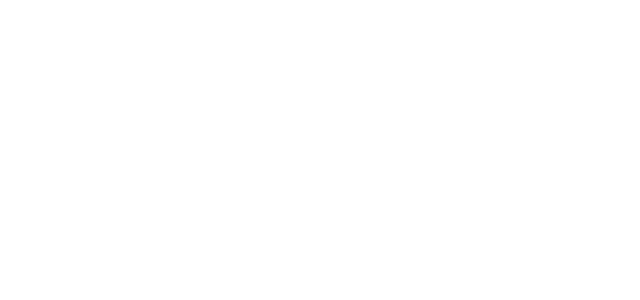
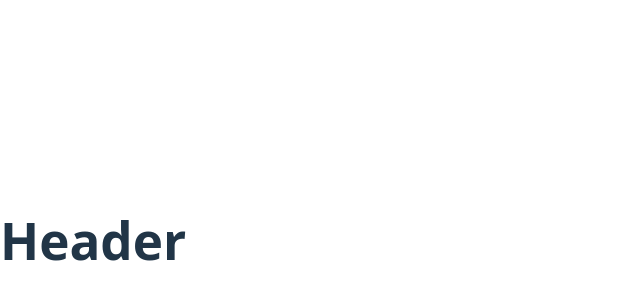
Before and after one commit to Hea092024/gutendex, a React (Vite) app: page / in a window 1280 px wide. Shown: the part 160-460 px from the top of the page, without its empty margins (0-640 px from the left). Built offline with nearby package versions, Linux system fonts and the light colour scheme.

Commit message:
Edited App.jsx

```diff
--- a/src/App.jsx
+++ b/src/App.jsx
@@ -1,11 +1,15 @@
-import { useState } from 'react'
-import './App.css'
+import { Outlet } from "react-router-dom";
+import Header from "./components/Header";
 
-export default function App() {
+function App() {
+  return (
+    <div className="app">
+      <Header />
+      <main className="main-content">
+        <Outlet />
+      </main>
+    </div>
+  );
+}
 
-  return (
-    <>
-
-    </>
-  )
-}
+export default App;
```
